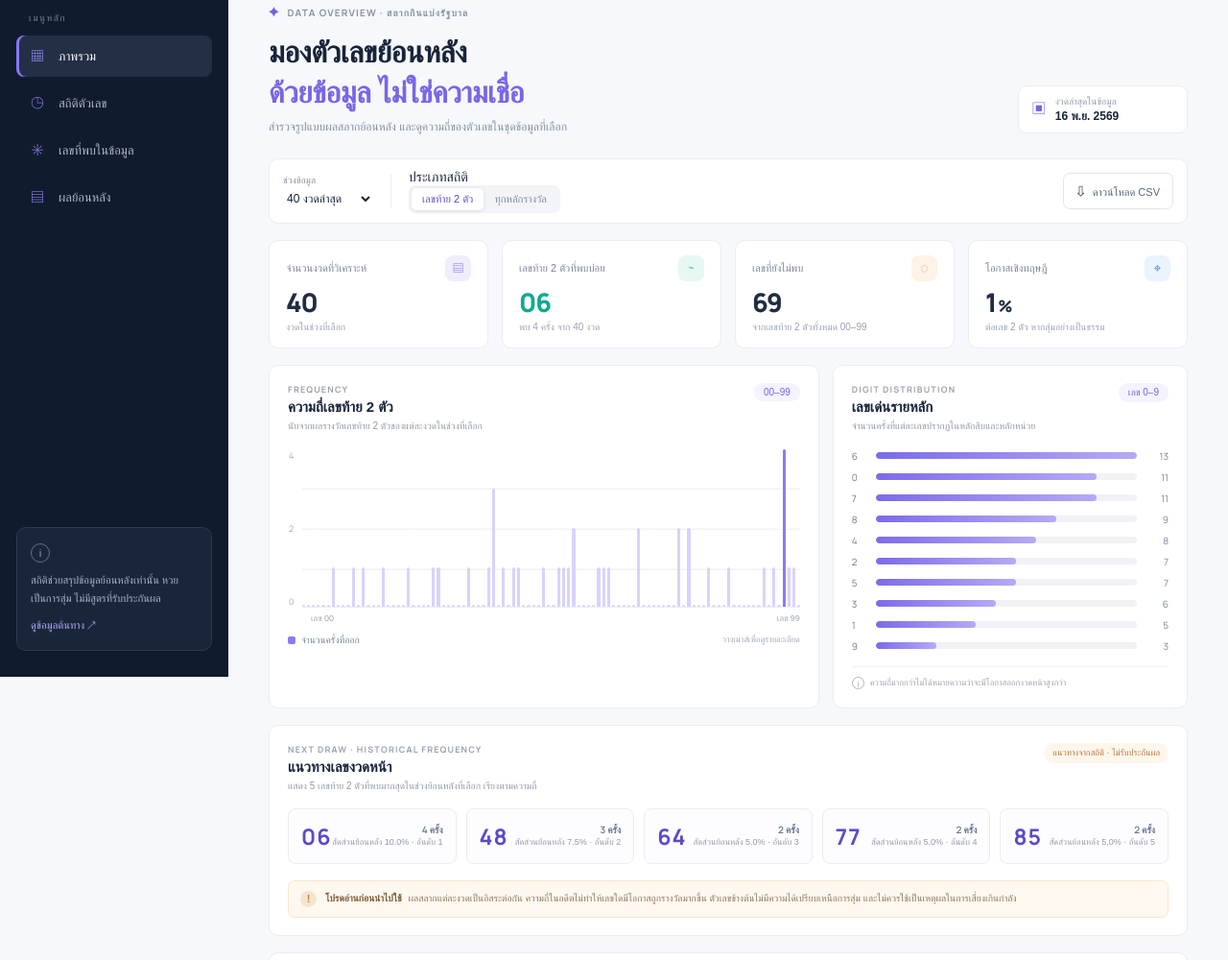
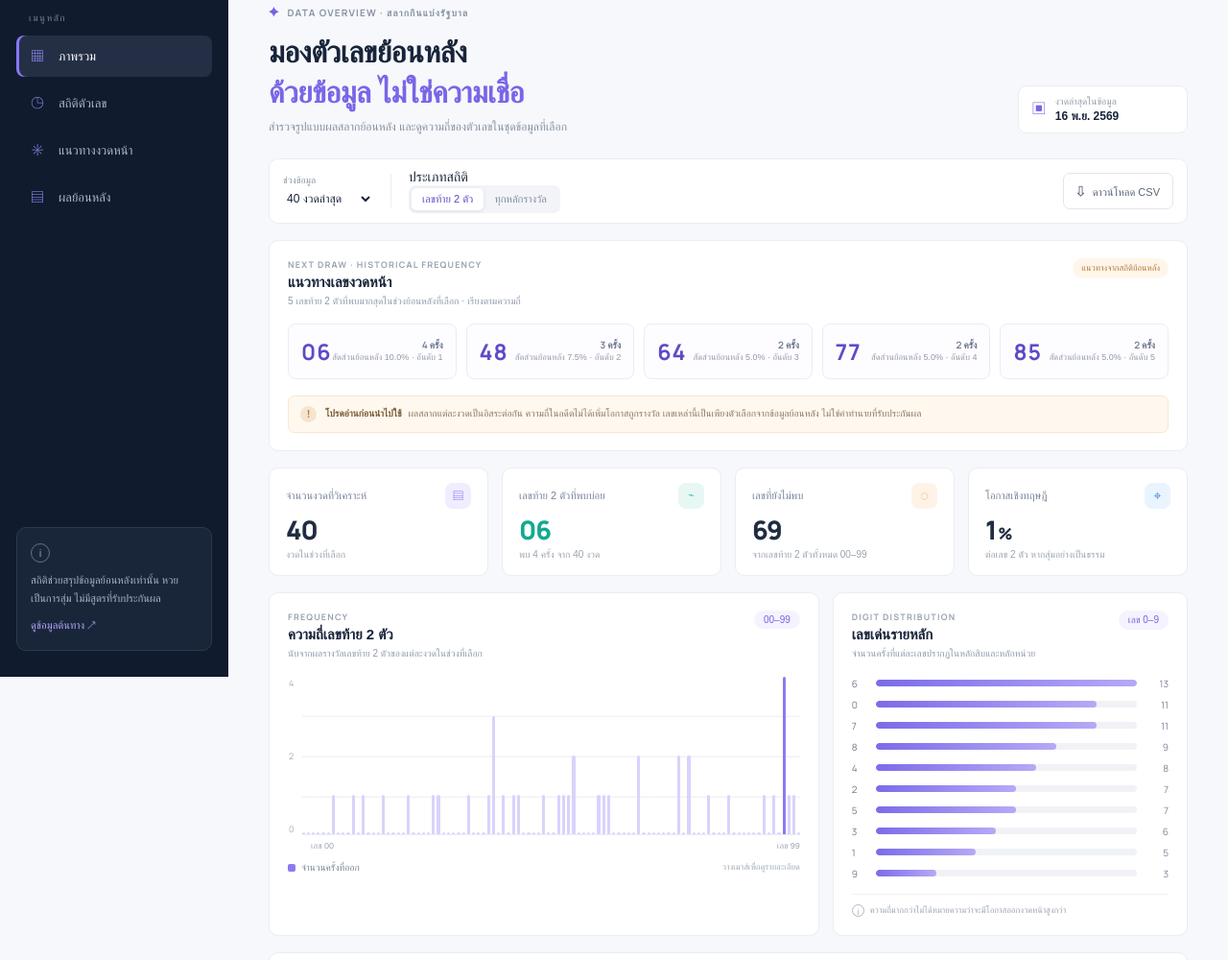
Before and after one commit to ni-app/ni-hub-app, a plain HTML site: page index.html in a window 1280 px wide. Shown: the part 95-1095 px from the top of the page at 96% size. Drawn offline with Linux system fonts and the light colour scheme; a web font is replaced by a local one.

Commit message:
Highlight next-draw number guide

```diff
--- a/index.html
+++ b/index.html
@@ -20,7 +20,7 @@
       <nav class="nav-links" aria-label="เมนูหลัก">
         <a class="nav-link active" href="#overview"><span class="nav-icon">▦</span>ภาพรวม</a>
         <a class="nav-link" href="#digits"><span class="nav-icon">◷</span>สถิติตัวเลข</a>
-        <a class="nav-link" href="#suggestions"><span class="nav-icon">✳</span>เลขที่พบในข้อมูล</a>
+        <a class="nav-link" href="#suggestions"><span class="nav-icon">✳</span>แนวทางงวดหน้า</a>
         <a class="nav-link" href="#history"><span class="nav-icon">▤</span>ผลย้อนหลัง</a>
       </nav>
       <div class="sidebar-bottom">
@@ -52,6 +52,12 @@
         <button id="export-btn" class="export-button"><span>⇩</span> ดาวน์โหลด CSV</button>
       </section>
 
+      <section id="suggestions" class="panel suggestion-panel prediction-panel">
+        <div class="suggestion-head"><div><div class="eyebrow small-eyebrow">NEXT DRAW · HISTORICAL FREQUENCY</div><h2>แนวทางเลขงวดหน้า</h2><p class="panel-description">5 เลขท้าย 2 ตัวที่พบมากสุดในช่วงย้อนหลังที่เลือก · เรียงตามความถี่</p></div><span class="not-prediction">แนวทางจากสถิติย้อนหลัง</span></div>
+        <div id="suggestion-list" class="suggestion-list"></div>
+        <div class="caution"><span>!</span><p><strong>โปรดอ่านก่อนนำไปใช้</strong> ผลสลากแต่ละงวดเป็นอิสระต่อกัน ความถี่ในอดีตไม่ได้เพิ่มโอกาสถูกรางวัล เลขเหล่านี้เป็นเพียงตัวเลือกจากข้อมูลย้อนหลัง ไม่ใช่คำทำนายที่รับประกันผล</p></div>
+      </section>
+
       <section class="stat-grid" aria-label="ตัวเลขสรุป">
         <article class="stat-card"><div class="stat-top"><span>จำนวนงวดที่วิเคราะห์</span><span class="stat-icon purple">▤</span></div><div class="stat-value" id="draw-count">—</div><div class="stat-sub">งวดในช่วงที่เลือก</div></article>
         <article class="stat-card"><div class="stat-top"><span>เลขท้าย 2 ตัวที่พบบ่อย</span><span class="stat-icon teal">⌁</span></div><div class="stat-value accent-teal" id="top-pair">—</div><div class="stat-sub" id="top-pair-note">ความถี่สูงสุดในชุดข้อมูล</div></article>
@@ -75,12 +81,6 @@
         </article>
       </section>
 
-      <section id="suggestions" class="panel suggestion-panel">
-        <div class="suggestion-head"><div><div class="eyebrow small-eyebrow">NEXT DRAW · HISTORICAL FREQUENCY</div><h2>แนวทางเลขงวดหน้า</h2><p class="panel-description">แสดง 5 เลขท้าย 2 ตัวที่พบมากสุดในช่วงย้อนหลังที่เลือก เรียงตามความถี่</p></div><span class="not-prediction">แนวทางจากสถิติ · ไม่รับประกันผล</span></div>
-        <div id="suggestion-list" class="suggestion-list"></div>
-        <div class="caution"><span>!</span><p><strong>โปรดอ่านก่อนนำไปใช้</strong> ผลสลากแต่ละงวดเป็นอิสระต่อกัน ความถี่ในอดีตไม่ทำให้เลขใดมีโอกาสถูกรางวัลมากขึ้น ตัวเลขข้างต้นไม่มีความได้เปรียบเหนือการสุ่ม และไม่ควรใช้เป็นเหตุผลในการเสี่ยงเกินกำลัง</p></div>
-      </section>
-
       <section id="history" class="panel history-panel">
         <div class="panel-heading history-heading"><div><div class="eyebrow small-eyebrow">DRAW HISTORY</div><h2>ผลสลากย้อนหลัง</h2><p class="panel-description">ข้อมูล 40 งวดล่าสุดที่ดึงจากหน้า archive ของ Sanook</p></div><a class="source-link" href="https://news.sanook.com/lotto/archive/" target="_blank" rel="noreferrer">เปิดแหล่งข้อมูล ↗</a></div>
         <div class="table-scroll"><table><thead><tr><th>งวดวันที่</th><th>รางวัลที่ 1</th><th>เลขหน้า 3 ตัว</th><th>เลขท้าย 3 ตัว</th><th>เลขท้าย 2 ตัว</th></tr></thead><tbody id="history-body"></tbody></table></div>
```
